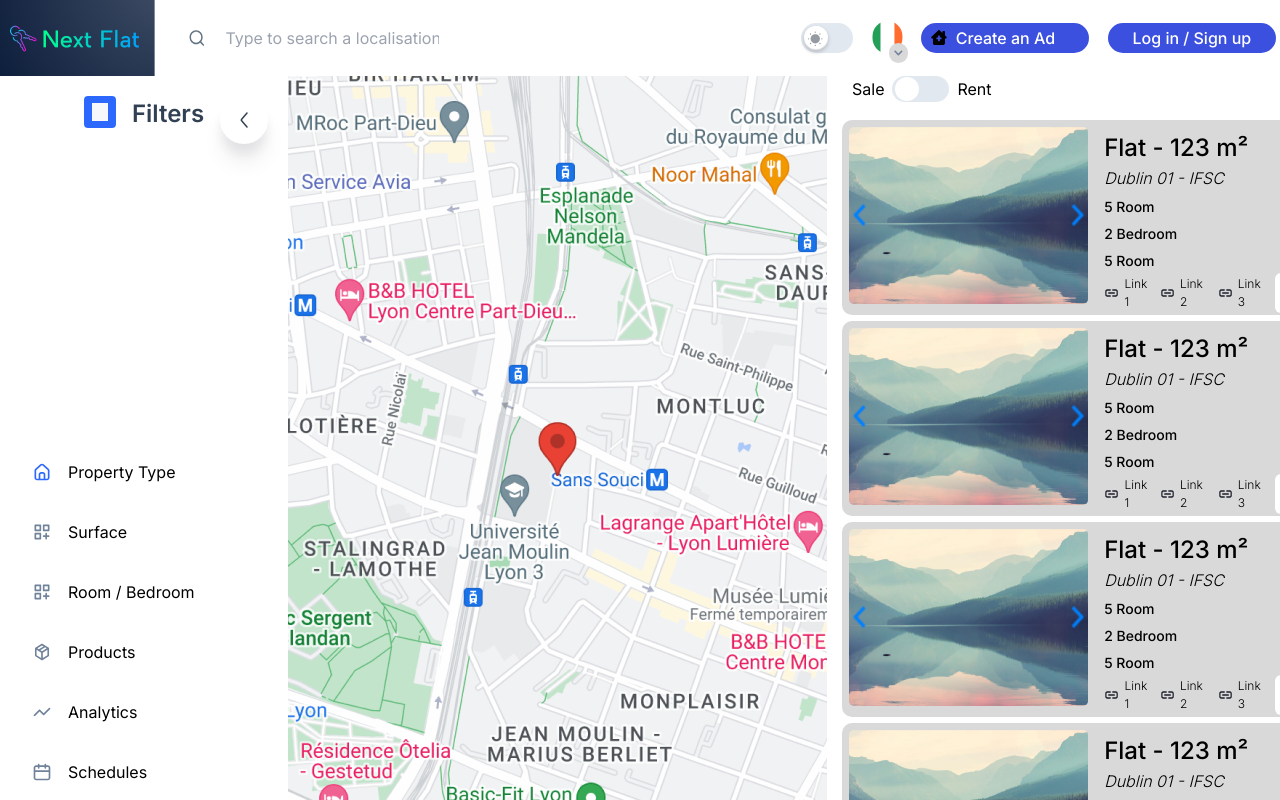
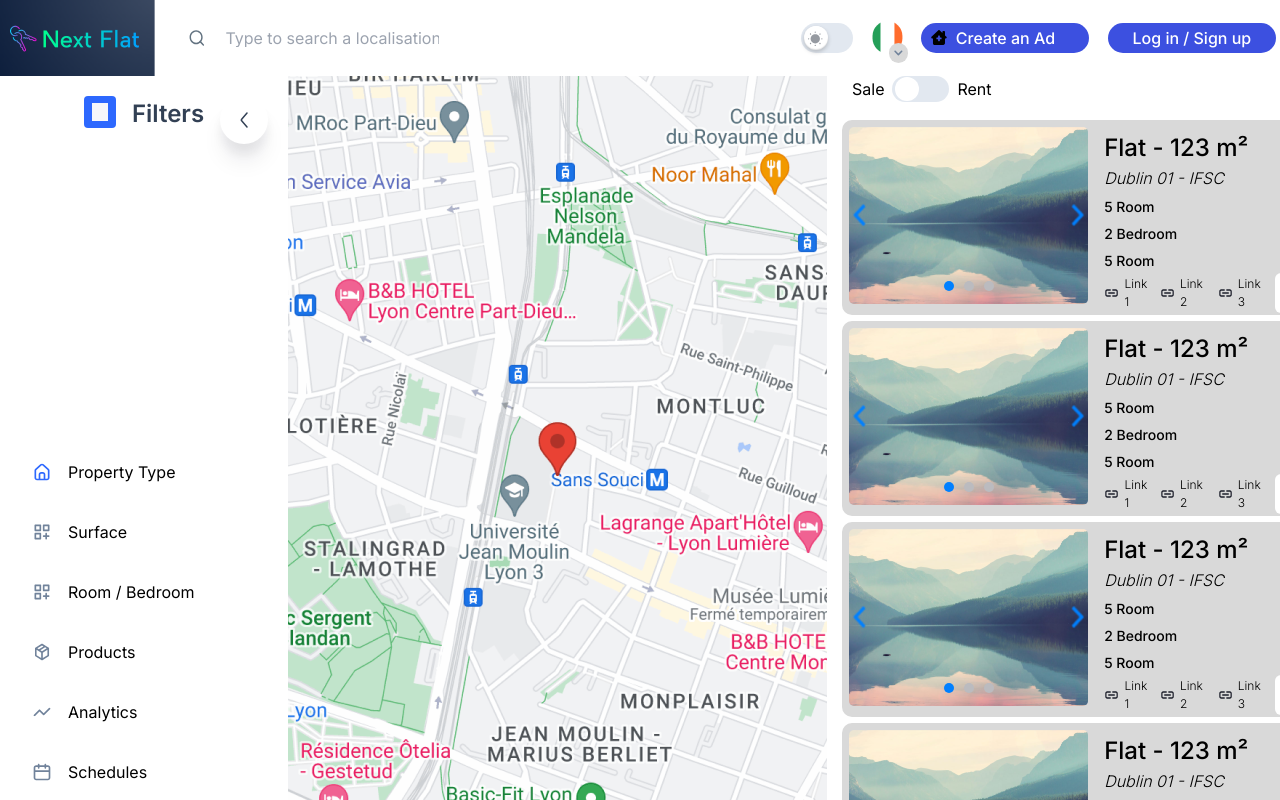
Before and after one commit to sakibsarkar/nextflat-dashboard, a Next.js app: page / in a window 1280 px wide. Built offline with nearby package versions, Linux system fonts and the light colour scheme.

Commit message:
image slider logic update

```diff
--- a/src/Cards/DisplayCard/DisplayCard.tsx
+++ b/src/Cards/DisplayCard/DisplayCard.tsx
@@ -22,6 +22,12 @@
 const DisplayCard: React.FC<propsType> = ({ data }) => {
     const [selected, setSelected] = useState<number>(0)
 
+
+
+
+    // --- total number of image ---
+    const totalImg = data.images.length
+
     // next image slide
     const nextImg = () => {
 
@@ -37,6 +43,20 @@
 
     }
 
+    // prev image slide
+    const prevImg = () => {
+
+        // --- index of the last image
+        const lastImg = data.images.length - 1;
+
+        // check isfirst image
+        if (selected === 0) {
+            return setSelected(lastImg)
+        }
+
+        setSelected(selected - 1)
+    }
+
 
     return (
         <div className="w-full min-h-[195px] bg-[#D9D9D9] pl-[7.3px] pr-[5.8px] pt-[7.19px] flex justify-start items-start gap-[16px] rounded-[10px]">
@@ -50,14 +70,24 @@
                     </div>)
                 }
 
-                <div className="absolute w-full h-full flex justify-between items-center">
-                    <button onClick={() => setSelected(selected - 1)}>
+                <div className="absolute w-full h-full flex  justify-between items-center">
+                    <button onClick={prevImg}>
                         <Image src={"/images/left.png"} alt="right" width={25.18} height={27} />
                     </button>
 
                     <button onClick={nextImg}>
                         <Image src={"/images/right.png"} alt="right" width={25.18} height={27} />
                     </button>
+
+                    <div className="absolute w-full bottom-[12.47px] flex justify-center items-center gap-[10px]">
+                        {
+                            Array.from({ length: totalImg }).fill("").map((_, i) => <div
+                                key={i + "dot"}
+                                className={`w-[10px] h-[10px] ${i === selected ? "bg-[#0080FF]" : "bg-[#BBBBBF]"} rounded-full cursor-pointer`}
+                                onClick={() => setSelected(i)}
+                            ></div>)
+                        }
+                    </div>
 
                 </div>
             </div>
```
